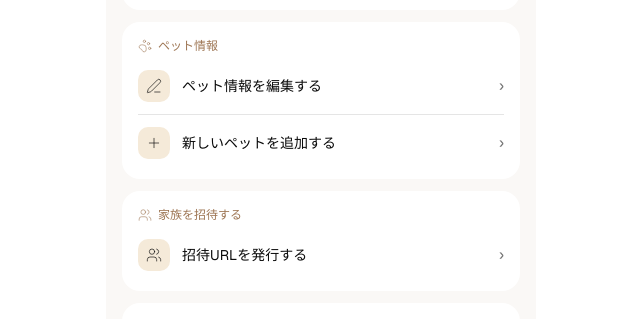
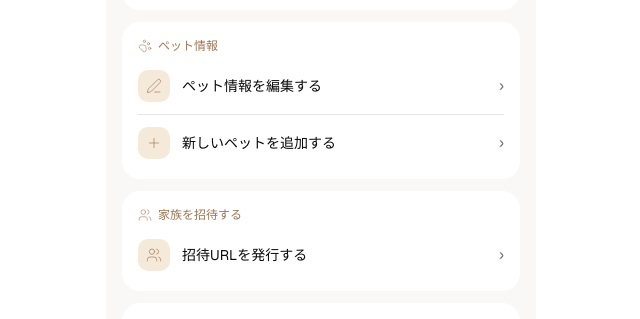
Before and after one commit to hamasunamiu/mamorun-frontend, a Next.js app: page /settings in a window 1280 px wide. Shown: the part 189-508 px from the top of the page, without its empty margins (319-959 px from the left). Built offline with nearby package versions, Linux system fonts and the light colour scheme; no server answers.

Commit message:
fix: プレミアム解約時のLINE連携解除失敗時のエラーメッセージを改善

```diff
--- a/src/app/settings/page.tsx
+++ b/src/app/settings/page.tsx
@@ -169,23 +169,31 @@ function SettingsPageContent() {
   };
 
   const handlePremiumCancel = async () => {
+    // ★Stripe解約の成否を先に確定させる
     try {
-      // ★両方のAPI呼び出しが成功するまでstateは更新しない
-      //   （途中で失敗した場合に「無料表示だがLINE連携は残ったまま」という
-      //   状態不整合が起きるのを防ぐため）
       await apiFetch("/api/stripe/cancel", { method: "POST" });
+    } catch (err) {
+      alert("解約処理に失敗しました。もう一度お試しください。");
+      return;
+    }
+
+    // ★Stripe解約は成功済み。ここから先で失敗しても解約自体はロールバックされない
+    //   （サーバー側が2つの独立したAPIのため）。根本対応はバックエンドに依頼中。
+    //   フロント側では、失敗時にユーザーへ手動対応を案内する
+    try {
       await apiFetch("/api/profiles/me", {
         method: "PATCH",
         body: JSON.stringify({ line_user_id: null }),
       });
+      setIsLineLinked(false);
+    } catch (err) {
+      alert(
+        "プレミアムプランの解約手続きは完了しましたが、LINE連携の解除処理でエラーが発生しました。お手数ですが、時間を置いてページを再読み込みしてください。解消しない場合はサポートまでお問い合わせください。",
+      );
+    }
 
-      // ★両方成功した後にまとめてUIを更新
-      setIsPremium(false);
-      setIsLineLinked(false);
-      setIsPremiumCancelModalOpen(false);
-    } catch (err) {
-      alert("解約処理に失敗しました。");
-    }
+    setIsPremium(false);
+    setIsPremiumCancelModalOpen(false);
   };
 
   const handleSaveNotificationTime = async () => {
@@ -256,7 +264,7 @@ function SettingsPageContent() {
             onClick={() => setIsPetEditModalOpen(true)}
           >
             <div className="flex items-center gap-3 text-sm text-foreground">
-              <div className="w-8 h-8 bg-accent rounded-lg flex items-center justify-center">
+              <div className="w-8 h-8 bg-accent rounded-lg flex items-center justify-center text-accent-foreground">
                 <PenLine size={16} strokeWidth={1} />
               </div>
               ペット情報を編集する
@@ -269,7 +277,7 @@ function SettingsPageContent() {
             onClick={() => setIsPetModalOpen(true)}
           >
             <div className="flex items-center gap-3 text-sm text-foreground">
-              <div className="w-8 h-8 bg-accent rounded-lg flex items-center justify-center">
+              <div className="w-8 h-8 bg-accent rounded-lg flex items-center justify-center text-accent-foreground">
                 <Plus size={16} strokeWidth={1} />
               </div>
               新しいペットを追加する
@@ -290,7 +298,7 @@ function SettingsPageContent() {
           </p>
           <div className="flex items-center justify-between py-1 text-accent-foreground">
             <div className="flex items-center gap-3 text-sm text-foreground">
-              <div className="w-8 h-8 bg-accent rounded-lg flex items-center justify-center">
+              <div className="w-8 h-8 bg-accent rounded-lg flex items-center justify-center text-accent-foreground">
                 <Users size={16} strokeWidth={1} />
               </div>
               招待URLを発行する
```
